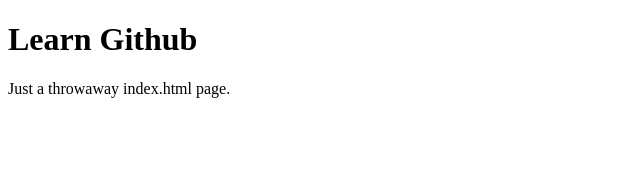
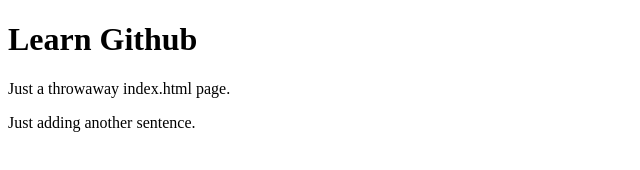
Before and after one commit to JemDobro/learn-github, a plain HTML site: page index.html in a window 1280 px wide. Shown: the whole page, without its empty margins (0-640 px from the left). Drawn offline with Linux system fonts and the light colour scheme.

Commit message:
made more requested changes for pr

```diff
--- a/index.html
+++ b/index.html
@@ -6,5 +6,6 @@
 <body>
 <h1>Learn Github</h1>
   <p>Just a throwaway index.html page.</p>
+  <p>Just adding another sentence.</p>
 </body>
 </html>
```
